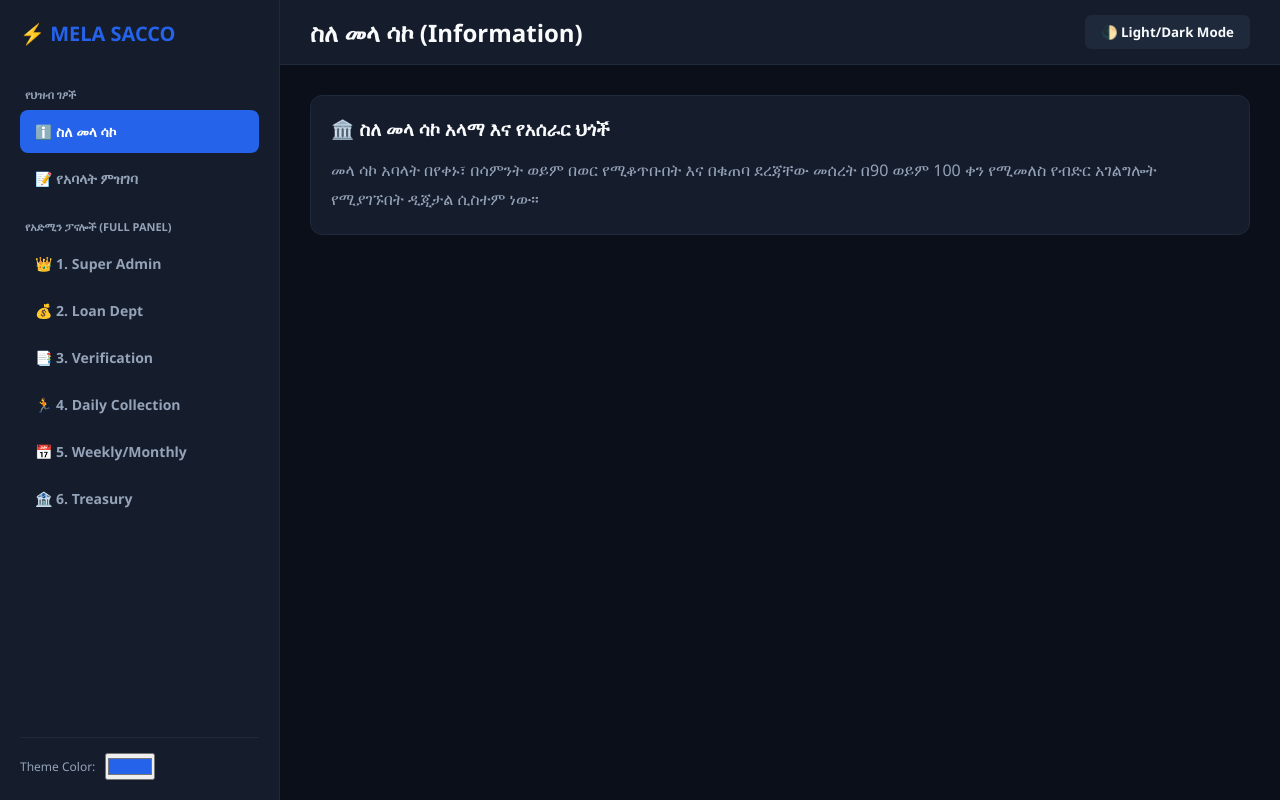
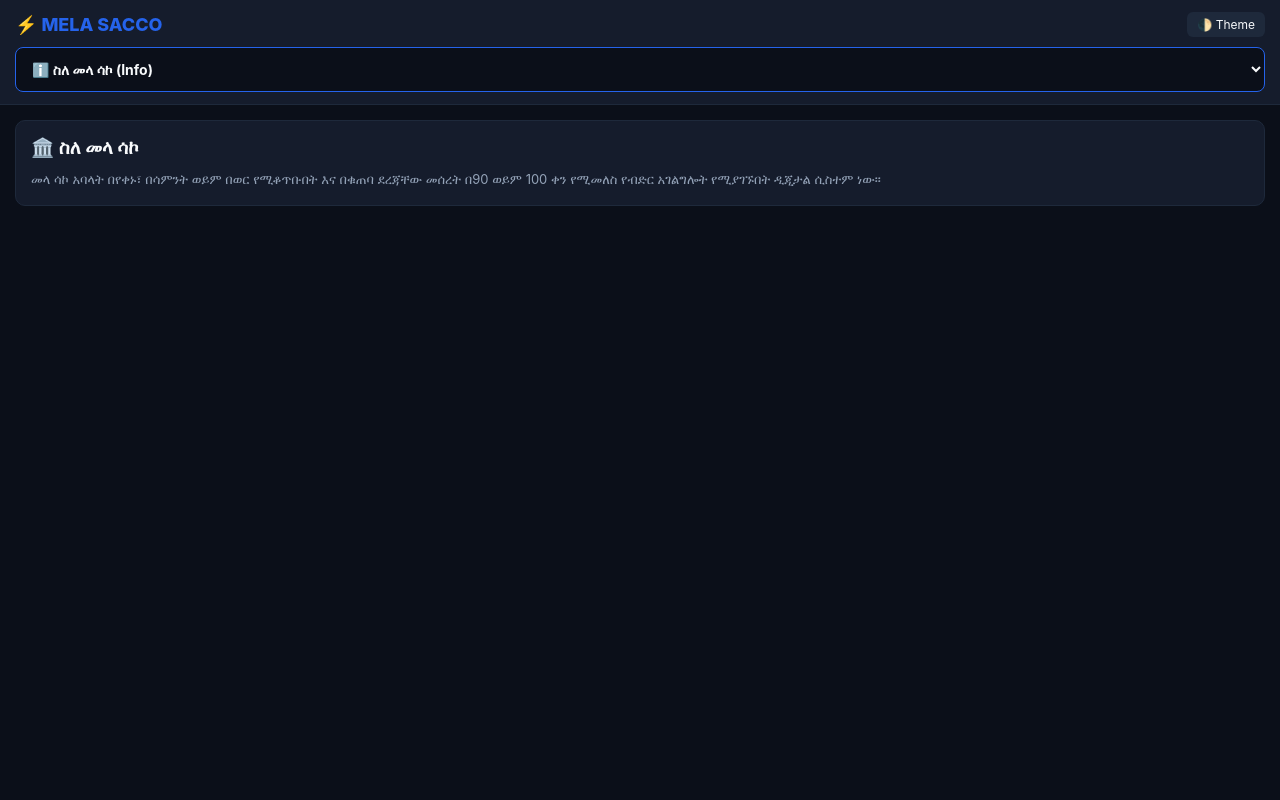
Before and after one commit to gashayeb-spec/mela-sacco-bot, a Flask app: page / in a window 1280 px wide. Run offline with Flask 3, Linux system fonts and the light colour scheme; some libraries are stand-ins or nearby versions.

Commit message:
Update index.html

```diff
--- a/templates/index.html
+++ b/templates/index.html
@@ -2,8 +2,10 @@
 <html lang="am">
 <head>
     <meta charset="UTF-8">
-    <meta name="viewport" content="width=device-width, initial-scale=1.0">
-    <title>Mela Sacco System</title>
+    <meta name="viewport" content="width=device-width, initial-scale=1.0, maximum-scale=1.0, user-scalable=no">
+    <title>Mela Sacco Digital System</title>
+    <!-- Telegram WebApp SDK for Fullscreen -->
+    <script src="https://telegram.org/js/telegram-web-app.js"></script>
     <style>
         :root {
             --bg: #0b0f19;
@@ -28,99 +30,63 @@
             box-sizing: border-box;
             margin: 0;
             padding: 0;
-            font-family: 'Segoe UI', system-ui, sans-serif;
+            font-family: -apple-system, BlinkMacSystemFont, "Segoe UI", Roboto, sans-serif;
         }
 
         body {
             background-color: var(--bg);
             color: var(--text-main);
             display: flex;
-            height: 100vh;
+            flex-direction: column;
+            min-height: 100vh;
             width: 100vw;
-            overflow: hidden;
+            overflow-x: hidden;
         }
 
-        /* SIDEBAR */
-        .sidebar {
-            width: 280px;
+        /* HEADER & MENU SELECTOR FOR MOBILE */
+        header {
             background-color: var(--card-bg);
-            border-right: 1px solid var(--border);
+            border-bottom: 1px solid var(--border);
+            padding: 12px 15px;
+            position: sticky;
+            top: 0;
+            z-index: 100;
+        }
+
+        .header-top {
             display: flex;
-            flex-direction: column;
-            padding: 20px;
-            flex-shrink: 0;
+            justify-content: space-between;
+            align-items: center;
+            margin-bottom: 10px;
         }
 
         .logo {
-            font-size: 20px;
+            font-size: 18px;
             font-weight: 800;
             color: var(--accent);
-            margin-bottom: 25px;
-            display: flex;
-            align-items: center;
-            gap: 10px;
         }
 
-        .menu-cat {
-            font-size: 11px;
-            text-transform: uppercase;
-            color: var(--text-sub);
-            margin: 15px 0 8px 5px;
+        /* DROPDOWN MENU FOR TELEGRAM MOBILE */
+        .menu-selector {
+            width: 100%;
+            padding: 12px;
+            background: var(--bg);
+            color: var(--text-main);
+            border: 1px solid var(--accent);
+            border-radius: 8px;
+            font-size: 14px;
             font-weight: 700;
+            outline: none;
         }
 
-        .nav-btn {
+        /* MAIN FULLSCREEN CONTAINER */
+        .main-container {
+            flex: 1;
+            padding: 15px;
             width: 100%;
-            padding: 12px 15px;
-            border-radius: 8px;
-            border: none;
-            background: transparent;
-            color: var(--text-sub);
-            text-align: left;
-            font-size: 14px;
-            font-weight: 600;
-            cursor: pointer;
-            margin-bottom: 4px;
-            display: flex;
-            align-items: center;
-            gap: 10px;
-            transition: 0.2s;
         }
 
-        .nav-btn:hover {
-            background-color: rgba(255, 255, 255, 0.05);
-            color: var(--text-main);
-        }
-
-        .nav-btn.active {
-            background-color: var(--accent);
-            color: #fff;
-        }
-
-        /* MAIN CONTENT AREA - FULL SCREEN EXPANSION */
-        .workspace {
-            flex: 1;
-            display: flex;
-            flex-direction: column;
-            height: 100vh;
-            overflow-y: auto;
-        }
-
-        header {
-            padding: 15px 30px;
-            background-color: var(--card-bg);
-            border-bottom: 1px solid var(--border);
-            display: flex;
-            justify-content: space-between;
-            align-items: center;
-        }
-
-        .panel-container {
-            padding: 30px;
-            flex: 1;
-        }
-
-        /* DYNAMIC PANEL VIEWS */
+        /* DYNAMIC FULLSCREEN PANELS */
         .panel {
             display: none;
             width: 100%;
@@ -128,80 +94,79 @@
 
         .panel.active {
             display: block;
-            animation: slideUp 0.3s ease-out;
+            animation: fadeIn 0.2s ease-in-out;
         }
 
-        @keyframes slideUp {
-            from { opacity: 0; transform: translateY(15px); }
+        @keyframes fadeIn {
+            from { opacity: 0; transform: translateY(5px); }
             to { opacity: 1; transform: translateY(0); }
         }
 
-        /* STATS & GRID */
-        .grid-4 {
+        /* CARDS & GRIDS */
+        .grid-2 {
             display: grid;
-            grid-template-columns: repeat(auto-fit, minmax(220px, 1fr));
-            gap: 20px;
-            margin-bottom: 25px;
+            grid-template-columns: 1fr 1fr;
+            gap: 10px;
+            margin-bottom: 15px;
         }
 
         .card {
             background-color: var(--card-bg);
             border: 1px solid var(--border);
-            padding: 20px;
-            border-radius: 12px;
+            padding: 15px;
+            border-radius: 10px;
         }
 
         .card h5 {
             color: var(--text-sub);
-            font-size: 12px;
+            font-size: 11px;
             text-transform: uppercase;
-            margin-bottom: 8px;
+            margin-bottom: 5px;
         }
 
         .card .num {
-            font-size: 26px;
+            font-size: 20px;
             font-weight: 700;
         }
 
-        /* COMMAND & DIRECTIVE BOX */
+        /* COMMAND BOX FOR ADMINS */
         .command-box {
             background: rgba(37, 99, 235, 0.1);
             border: 1px solid var(--accent);
-            padding: 20px;
-            border-radius: 12px;
-            margin-bottom: 25px;
+            padding: 15px;
+            border-radius: 10px;
+            margin-bottom: 15px;
         }
 
         .command-box h4 {
             color: var(--accent);
-            margin-bottom: 10px;
-            display: flex;
-            align-items: center;
-            gap: 8px;
+            font-size: 14px;
+            margin-bottom: 8px;
         }
 
         .command-input-group {
             display: flex;
-            gap: 10px;
-            margin-top: 10px;
+            flex-direction: column;
+            gap: 8px;
+            margin-top: 8px;
         }
 
         .command-input-group input {
-            flex: 1;
-            padding: 12px;
-            border-radius: 8px;
+            width: 100%;
+            padding: 10px;
+            border-radius: 6px;
             border: 1px solid var(--border);
             background: var(--bg);
             color: var(--text-main);
-            outline: none;
+            font-size: 13px;
         }
 
         /* TABLES */
         .table-box {
             background-color: var(--card-bg);
             border: 1px solid var(--border);
-            border-radius: 12px;
-            padding: 20px;
+            border-radius: 10px;
+            padding: 15px;
             width: 100%;
             overflow-x: auto;
         }
@@ -210,130 +175,119 @@
             width: 100%;
             border-collapse: collapse;
             text-align: left;
+            font-size: 13px;
         }
 
         th, td {
-            padding: 14px;
+            padding: 10px 8px;
             border-bottom: 1px solid var(--border);
-            font-size: 14px;
         }
 
         th { color: var(--text-sub); }
 
         .btn {
-            padding: 8px 16px;
+            padding: 10px 14px;
             border-radius: 6px;
             border: none;
             font-weight: 600;
             cursor: pointer;
             background: var(--accent);
             color: #fff;
+            font-size: 13px;
+            width: 100%;
         }
 
         .btn-danger { background: var(--red); }
         .btn-success { background: var(--green); }
 
-        /* Theme Color Picker */
-        .color-picker {
-            display: flex;
-            align-items: center;
-            gap: 10px;
-            margin-top: auto;
-            padding-top: 15px;
-            border-top: 1px solid var(--border);
+        .btn-sm {
+            padding: 6px 10px;
+            font-size: 11px;
+            width: auto;
         }
     </style>
 </head>
 <body>
 
-    <!-- SIDEBAR -->
-    <div class="sidebar">
+    <!-- HEADER / NAVIGATION -->
+    <header>
+        <div class="header-top">
             <div class="logo">⚡ MELA SACCO</div>
-
-        <div class="menu-cat">የህዝብ ገፆች</div>
-        <button class="nav-btn active" onclick="openPanel('info', this)">ℹ️ ስለ መላ ሳኮ</button>
-        <button class="nav-btn" onclick="openPanel('register', this)">📝 የአባላት ምዝገባ</button>
-
-        <div class="menu-cat">የአድሚን ፓናሎች (Full Panel)</div>
-        <button class="nav-btn" onclick="openPanel('super_admin', this)">👑 1. Super Admin</button>
-        <button class="nav-btn" onclick="openPanel('loan_dept', this)">💰 2. Loan Dept</button>
-        <button class="nav-btn" onclick="openPanel('doc_dept', this)">📑 3. Verification</button>
-        <button class="nav-btn" onclick="openPanel('daily_dept', this)">🏃 4. Daily Collection</button>
-        <button class="nav-btn" onclick="openPanel('monthly_dept', this)">📅 5. Weekly/Monthly</button>
-        <button class="nav-btn" onclick="openPanel('finance_dept', this)">🏦 6. Treasury</button>
-
-        <div class="color-picker">
-            <span style="font-size: 12px; color: var(--text-sub)">Theme Color:</span>
-            <input type="color" value="#2563eb" onchange="changeColor(this.value)">
-        </div>
+            <button onclick="toggleTheme()" style="background:var(--border); color:var(--text-main); border:none; padding:5px 10px; border-radius:6px; font-size:12px;">🌓 Theme</button>
         </div>
 
-    <!-- MAIN WORKSPACE -->
-    <div class="workspace">
-        <header>
-            <h2 id="header-title">ስለ መላ ሳኮ (Information)</h2>
-            <div>
-                <button class="btn" onclick="toggleTheme()" style="background: var(--border); color: var(--text-main)">🌓 Light/Dark Mode</button>
-            </div>
+        <!-- MOBILE SELECTOR MENU (FULL SCREEN SWITCHER) -->
+        <select class="menu-selector" onchange="switchPanel(this.value)">
+            <optgroup label="የህዝብ ገፆች">
+                <option value="info">ℹ️ ስለ መላ ሳኮ (Info)</option>
+                <option value="register">📝 የአባላት ምዝገባ (Register)</option>
+            </optgroup>
+            <optgroup label="የ 6ቱ አድሚኖች ፓናል">
+                <option value="super_admin">👑 1. Super Admin Panel</option>
+                <option value="loan_dept">💰 2. Loan Dept Panel</option>
+                <option value="doc_dept">📑 3. Verification Panel</option>
+                <option value="daily_dept">🏃 4. Daily Collection Panel</option>
+                <option value="monthly_dept">📅 5. Weekly/Monthly Panel</option>
+                <option value="finance_dept">🏦 6. Treasury & Finance Panel</option>
+            </optgroup>
+        </select>
     </header>
 
-        <div class="panel-container">
+    <!-- MAIN FULL SCREEN WORKSPACE -->
+    <div class="main-container">
 
-            <!-- 1. INFO PAGE -->
+        <!-- 1. INFO PANEL -->
         <div id="info" class="panel active">
             <div class="table-box">
-                    <h3 style="margin-bottom: 15px;">🏛️ ስለ መላ ሳኮ አላማ እና የአሰራር ህጎች</h3>
-                    <p style="line-height: 1.8; color: var(--text-sub);">
+                <h3 style="margin-bottom:10px;">🏛️ ስለ መላ ሳኮ</h3>
+                <p style="line-height:1.6; color:var(--text-sub); font-size:13px;">
                     መላ ሳኮ አባላት በየቀኑ፣ በሳምንት ወይም በወር የሚቆጥቡበት እና በቁጠባ ደረጃቸው መሰረት በ90 ወይም 100 ቀን የሚመለስ የብድር አገልግሎት የሚያገኙበት ዲጂታል ሲስተም ነው።
                 </p>
             </div>
         </div>
 
-            <!-- 2. REGISTER PAGE -->
+        <!-- 2. REGISTER PANEL -->
         <div id="register" class="panel">
             <div class="table-box">
-                    <h3 style="margin-bottom: 20px;">📝 የአባላት ምዝገባ ቅጽ</h3>
-                    <form onsubmit="event.preventDefault(); alert('የምዝገባ ጥያቄዎ ለDocument Verification Panel ተልኳል!');">
-                        <div style="display: grid; grid-template-columns: repeat(auto-fit, minmax(250px, 1fr)); gap: 15px;">
-                            <input type="text" placeholder="ሙሉ ስም" required style="padding:12px; border-radius:8px; border:1px solid var(--border); background:var(--bg); color:var(--text-main);">
-                            <input type="tel" placeholder="ስልክ ቁጥር (+251...)" required style="padding:12px; border-radius:8px; border:1px solid var(--border); background:var(--bg); color:var(--text-main);">
-                            <input type="text" placeholder="FAN ID (12 Digits)" maxlength="12" required style="padding:12px; border-radius:8px; border:1px solid var(--border); background:var(--bg); color:var(--text-main);">
-                            <input type="text" placeholder="TIN Number (10 Digits)" maxlength="10" required style="padding:12px; border-radius:8px; border:1px solid var(--border); background:var(--bg); color:var(--text-main);">
+                <h3 style="margin-bottom: 15px;">📝 የአባላት ምዝገባ</h3>
+                <form onsubmit="event.preventDefault(); alert('የምዝገባ ጥያቄዎ ተልኳል!');">
+                    <div style="display:flex; flex-direction:column; gap:10px;">
+                        <input type="text" placeholder="ሙሉ ስም" required style="padding:10px; border-radius:6px; border:1px solid var(--border); background:var(--bg); color:var(--text-main);">
+                        <input type="tel" placeholder="ስልክ ቁጥር (+251...)" required style="padding:10px; border-radius:6px; border:1px solid var(--border); background:var(--bg); color:var(--text-main);">
+                        <input type="text" placeholder="FAN ID (12 Digits)" maxlength="12" required style="padding:10px; border-radius:6px; border:1px solid var(--border); background:var(--bg); color:var(--text-main);">
+                        <input type="text" placeholder="TIN Number (10 Digits)" maxlength="10" required style="padding:10px; border-radius:6px; border:1px solid var(--border); background:var(--bg); color:var(--text-main);">
+                        <button class="btn" type="submit" style="margin-top:5px;">መዝግብ</button>
                     </div>
-                        <button class="btn" type="submit" style="margin-top: 20px; width: 100%; padding: 14px;">አባልነትን መዝግብ</button>
                 </form>
             </div>
         </div>
 
         <!-- 3. SUPER ADMIN PANEL -->
         <div id="super_admin" class="panel">
-                <div class="grid-4">
-                    <div class="card"><h5>ጠቅላላ አድሚኖች</h5><div class="num">5</div></div>
-                    <div class="card"><h5>ንቁ ተመዝጋቢዎች</h5><div class="num">1,240</div></div>
-                    <div class="card"><h5>የተጠየቁ OTPዎች</h5><div class="num">3 Pending</div></div>
-                    <div class="card"><h5>ሲስተም ሁኔታ</h5><div class="num" style="color:var(--green)">100% Active</div></div>
+            <div class="grid-2">
+                <div class="card"><h5>ጠቅላላ አድሚን</h5><div class="num">5</div></div>
+                <div class="card"><h5>ተመዝጋቢዎች</h5><div class="num">1,240</div></div>
             </div>
 
-                <!-- ADMIN COMMAND CENTER -->
+            <!-- COMMAND DIRECTIVE BOX -->
             <div class="command-box">
-                    <h4>📣 ለሁሉም 5ቱ አድሚኖች የሱፐር አድሚን ትእዛዝ (Broadcast Directives)</h4>
-                    <p style="font-size:13px; color:var(--text-sub)">እዚህ ጋር የሚጽፉት ትእዛዝ በሁሉም አድሚኖች ዳሽቦርድ ላይ ቀጥታ ይወጣል፡</p>
+                <h4>📣 የሱፐር አድሚን ትእዛዝ (Broadcast)</h4>
                 <div class="command-input-group">
-                        <input type="text" id="super-cmd" placeholder="ለምሳሌ፡ የዛሬውን የብድር ስብስቦች እስከ 11፡00 ሰዓት አጠናቃችሁ ሪፖርት ላኩ...">
+                    <input type="text" id="super-cmd" placeholder="ለ 5ቱ አድሚኖች የሚላክ ትእዛዝ...">
                     <button class="btn" onclick="sendDirective()">ትእዛዝ አስተላልፍ</button>
                 </div>
             </div>
 
             <div class="table-box">
-                    <h3>👑 የአድሚኖች ማኔጅመንት እና መቆጣጠሪያ</h3>
-                    <table style="margin-top: 15px;">
+                <h4 style="margin-bottom:10px;">👑 የአድሚኖች መቆጣጠሪያ</h4>
+                <table>
                     <thead>
-                            <tr><th>ዲፓርትመንት</th><th>ኃላፊ ID</th><th>ሁኔታ</th><th>ተግባር</th></tr>
+                        <tr><th>አድሚን</th><th>ሁኔታ</th><th>ተግባር</th></tr>
                     </thead>
                     <tbody>
-                            <tr><td>Loan Department</td><td>ADM-LOAN-01</td><td style="color:var(--green)">Active</td><td><button class="btn btn-danger">እግድ (Block)</button></td></tr>
-                            <tr><td>Document Verification</td><td>ADM-DOC-02</td><td style="color:var(--green)">Active</td><td><button class="btn btn-danger">እግድ (Block)</button></td></tr>
-                            <tr><td>Daily Collection</td><td>ADM-DAILY-03</td><td style="color:var(--green)">Active</td><td><button class="btn btn-danger">እግድ (Block)</button></td></tr>
+                        <tr><td>Loan Dept</td><td style="color:var(--green)">Active</td><td><button class="btn btn-danger btn-sm">Block</button></td></tr>
+                        <tr><td>Verification</td><td style="color:var(--green)">Active</td><td><button class="btn btn-danger btn-sm">Block</button></td></tr>
+                        <tr><td>Daily Coll.</td><td style="color:var(--green)">Active</td><td><button class="btn btn-danger btn-sm">Block</button></td></tr>
                     </tbody>
                 </table>
             </div>
@@ -341,28 +295,28 @@
 
         <!-- 4. LOAN DEPT PANEL -->
         <div id="loan_dept" class="panel">
-                <div class="grid-4">
-                    <div class="card"><h5>የተሰጠ ብድር</h5><div class="num">4.2M ETB</div></div>
-                    <div class="card"><h5>ያልተመለሰ (Overdue)</h5><div class="num" style="color:var(--red)">850K ETB</div></div>
+            <div class="grid-2">
+                <div class="card"><h5>የተሰጠ ብድር</h5><div class="num">4.2M</div></div>
+                <div class="card"><h5>ያልተመለሰ</h5><div class="num" style="color:var(--red)">850K</div></div>
             </div>
 
             <div class="command-box">
-                    <h4>💬 ለተበዳሪዎች የሚላክ ማስጠንቀቂያ / ትእዛዝ</h4>
+                <h4>💬 ለተበዳሪዎች ማስጠንቀቂያ ላክ</h4>
                 <div class="command-input-group">
-                        <input type="text" placeholder="ለምሳሌ፡ የ90 ቀን የብድር ገደባችሁ ያለፈባችሁ አባላት በ3 ቀን ውስጥ እንድትከፍሉ...">
+                    <input type="text" placeholder="የ90 ቀን ገደባችሁ ላለፈባችሁ...">
                     <button class="btn btn-danger">ማስጠንቀቂያ ላክ</button>
                 </div>
             </div>
 
             <div class="table-box">
-                    <h3>💰 የብድር እና ክፍያ መከታተያ ፓናል</h3>
-                    <table style="margin-top: 15px;">
+                <h4 style="margin-bottom:10px;">💰 የብድር መከታተያ</h4>
+                <table>
                     <thead>
-                            <tr><th>ተበዳሪ ስም</th><th>የተበደረው መጠን</th><th>የቀረው ቀን (ከ90/100)</th><th>ሁኔታ</th></tr>
+                        <tr><th>ተበዳሪ</th><th>መጠን</th><th>ቀን</th></tr>
                     </thead>
                     <tbody>
-                            <tr><td>ዮሐንስ ገብሬ</td><td>50,000 ETB</td><td>30 ቀን ይቀራል</td><td style="color:var(--green)">በስርዓቱ እየከፈለ ነው</td></tr>
-                            <tr><td>መሐመድ አሊ</td><td>100,000 ETB</td><td>ያለፈበት (-5 ቀን)</td><td style="color:var(--red)">ላግድ/ማስጠንቀቂያ ይላክ</td></tr>
+                        <tr><td>ዮሐንስ ገብሬ</td><td>50k</td><td>30 ቀን ቀረው</td></tr>
+                        <tr><td>መሐመድ አሊ</td><td>100k</td><td style="color:var(--red)">-5 ቀን አልፏል</td></tr>
                     </tbody>
                 </table>
             </div>
@@ -371,76 +325,72 @@
         <!-- 5. VERIFICATION PANEL -->
         <div id="doc_dept" class="panel">
             <div class="table-box">
-                    <h3>📑 የሰነዶች እና አባላት ማረጋገጫ ፓናል</h3>
-                    <table style="margin-top: 15px;">
+                <h3 style="margin-bottom:10px;">📑 የሰነዶች ማረጋገጫ</h3>
+                <table>
                     <thead>
-                            <tr><th>አመልካች ስም</th><th>FAN ID</th><th>TIN</th><th>ያቀረበው ሰነድ</th><th>ተግባር</th></tr>
+                        <tr><th>ስም</th><th>FAN / TIN</th><th>ተግባር</th></tr>
                     </thead>
                     <tbody>
-                            <tr><td>ኬብሮን ተስፋዬ</td><td>123456789012</td><td>1098765432</td><td>Trade_License.pdf</td><td>
-                                <button class="btn btn-success">አጽድቅ (Approve)</button>
-                                <button class="btn btn-danger">ውድቅ አድርግ</button>
-                            </td></tr>
+                        <tr>
+                            <td>ኬብሮን</td>
+                            <td>1234... / 1098...</td>
+                            <td>
+                                <button class="btn btn-success btn-sm">Approve</button>
+                            </td>
+                        </tr>
                     </tbody>
                 </table>
             </div>
         </div>
 
-            <!-- OTHER PANELS -->
+        <!-- 6. DAILY COLLECTION -->
         <div id="daily_dept" class="panel">
             <div class="table-box">
                 <h3>🏃 Daily Collection Panel</h3>
-                    <p>የዕለታዊ የመስክ ሰብሳቢዎች መቆጣጠሪያ ሙሉ ስክሪን ገጽ።</p>
+                <p style="color:var(--text-sub); margin-top:10px;">የዕለታዊ የመስክ ሰብሳቢዎች መቆጣጠሪያ ሙሉ ስክሪን ገጽ።</p>
             </div>
         </div>
 
+        <!-- 7. WEEKLY/MONTHLY -->
         <div id="monthly_dept" class="panel">
             <div class="table-box">
-                    <h3>📅 Weekly & Monthly Savings Panel</h3>
-                    <p>የሳምንታዊ እና የወርሃዊ ቁጠባዎች መቆጣጠሪያ ገጽ።</p>
+                <h3>📅 Weekly & Monthly Savings</h3>
+                <p style="color:var(--text-sub); margin-top:10px;">የሳምንታዊ እና የወርሃዊ ቁጠባዎች መቆጣጠሪያ ገጽ።</p>
             </div>
         </div>
 
+        <!-- 8. TREASURY -->
         <div id="finance_dept" class="panel">
             <div class="table-box">
                 <h3>🏦 Treasury & Finance Panel</h3>
-                    <p>የካዝና ሀብትና የፋይናንስ እንቅስቃሴዎች መቆጣጠሪያ።</p>
+                <p style="color:var(--text-sub); margin-top:10px;">የካዝና ሀብትና የፋይናንስ እንቅስቃሴዎች መቆጣጠሪያ።</p>
             </div>
         </div>
 
     </div>
-    </div>
 
     <script>
-        function openPanel(panelId, btnElement) {
+        // TELEGRAM FULL SCREEN INITIALIZATION
+        if (window.Telegram && window.Telegram.WebApp) {
+            window.Telegram.WebApp.ready();
+            window.Telegram.WebApp.expand(); // ቴሌግራምን ሙሉ ስክሪን ያደርገዋል
+        }
+
+        function switchPanel(panelId) {
             // Hide all panels
             document.querySelectorAll('.panel').forEach(p => p.classList.remove('active'));
-
             // Show selected panel
             document.getElementById(panelId).classList.add('active');
-
-            // Set active button UI
-            document.querySelectorAll('.nav-btn').forEach(b => b.classList.remove('active'));
-            if(btnElement) btnElement.classList.add('active');
-
-            // Update Header Title
-            if(btnElement) {
-                document.getElementById('header-title').innerText = btnElement.innerText;
-            }
         }
 
         function toggleTheme() {
             document.body.classList.toggle('light-mode');
         }
 
-        function changeColor(color) {
-            document.documentElement.style.setProperty('--accent', color);
-        }
-
         function sendDirective() {
             const msg = document.getElementById('super-cmd').value;
             if(msg) {
-                alert('ትእዛዝዎ ለሁሉም አድሚኖች ወዲያውኑ ተ አስተላልፏል፡ "' + msg + '"');
+                alert('ትእዛዝዎ ለሁሉም አድሚኖች ተ አስተላልፏል፡ "' + msg + '"');
                 document.getElementById('super-cmd').value = '';
             }
         }
```
Lines whose indentation alone changed are shown as unchanged.
